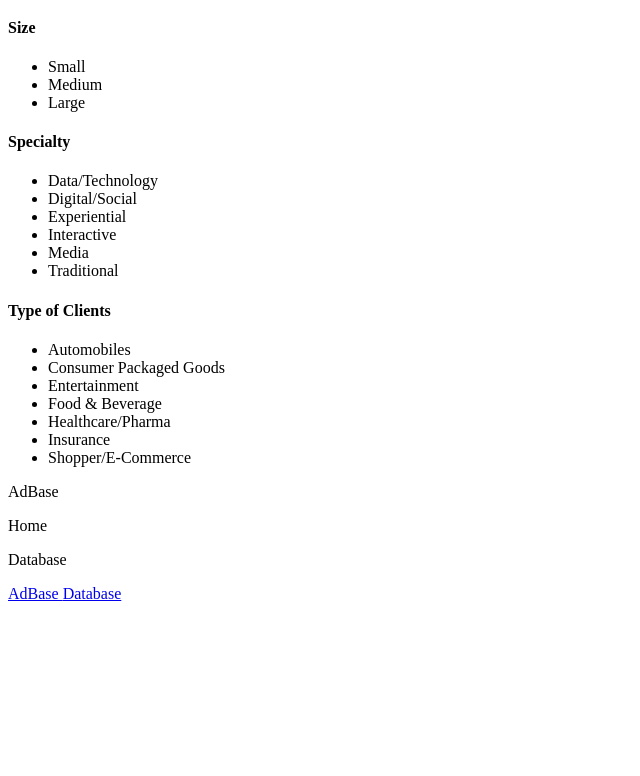
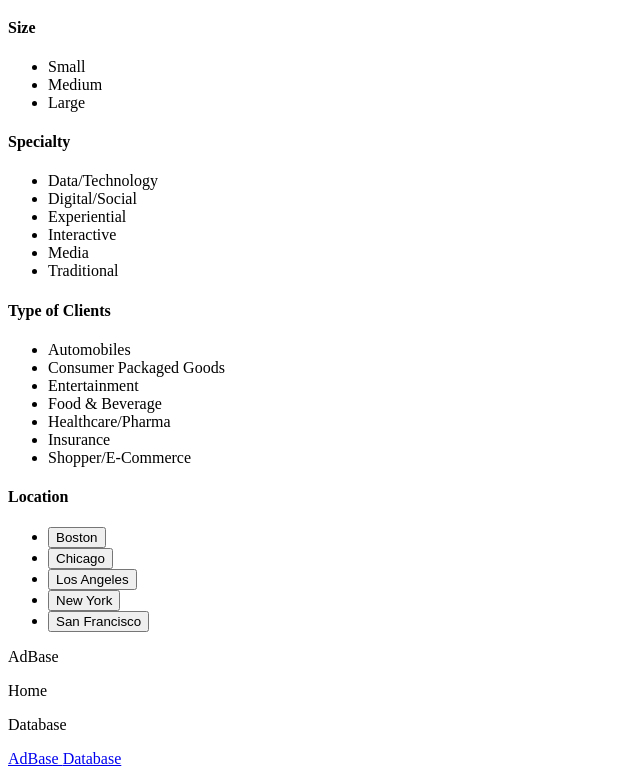
Before and after one commit to ProfessorKolodziej/final-project-fall-2022-ad-agency, a plain HTML site: page src/database.html in a window 1280 px wide. Shown: the part 364-1140 px from the top of the page, without its empty margins (0-640 px from the left). Before the commit the page ends 975 px from the top, so only its background shows below. Drawn offline with Linux system fonts and the light colour scheme.

Commit message:
button
Signed-off-by: timwu11 <timwu@bu.edu>

```diff
--- a/src/database.html
+++ b/src/database.html
@@ -56,13 +56,32 @@
             <li>Insurance</li>
             <li>Shopper/E-Commerce</li>
         </ul>
-
+    <h4>Location</h4>
+        <ul>
+           <li><button onclick="changeBoston()">
+                Boston
+            </button>
+            </li>
+            <li><button onclick="changeCHI()">
+                Chicago
+                </button>
+            </li>
+            <li><button onclick="changeLA()">
+                Los Angeles
+                </button>
+            </li>
+            <li><button onclick="changeNY()">
+                New York
+                </button>
+            </li>
+            <li><button onclick="changeSF()">
+                San Francisco
+                </button>
+            </li>
+        </ul>
     <ul id="list">
     </ul>
 
-    <!--<button onclick="changeBoston()">
-        Boston
-    </button>-->
     <p>AdBase</p> <p>Home</p> <p>Database</p>
 
      <nav>
```
